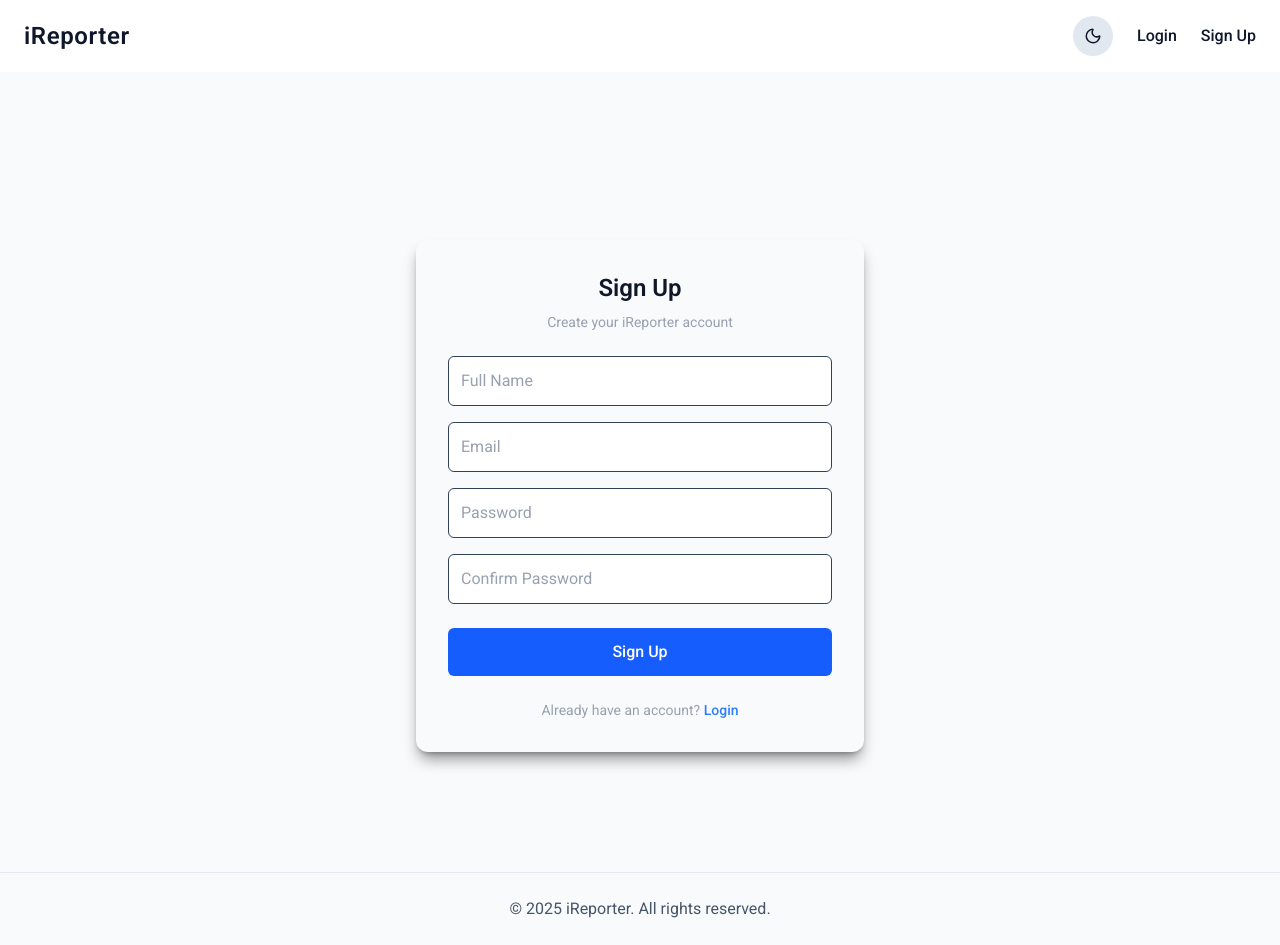
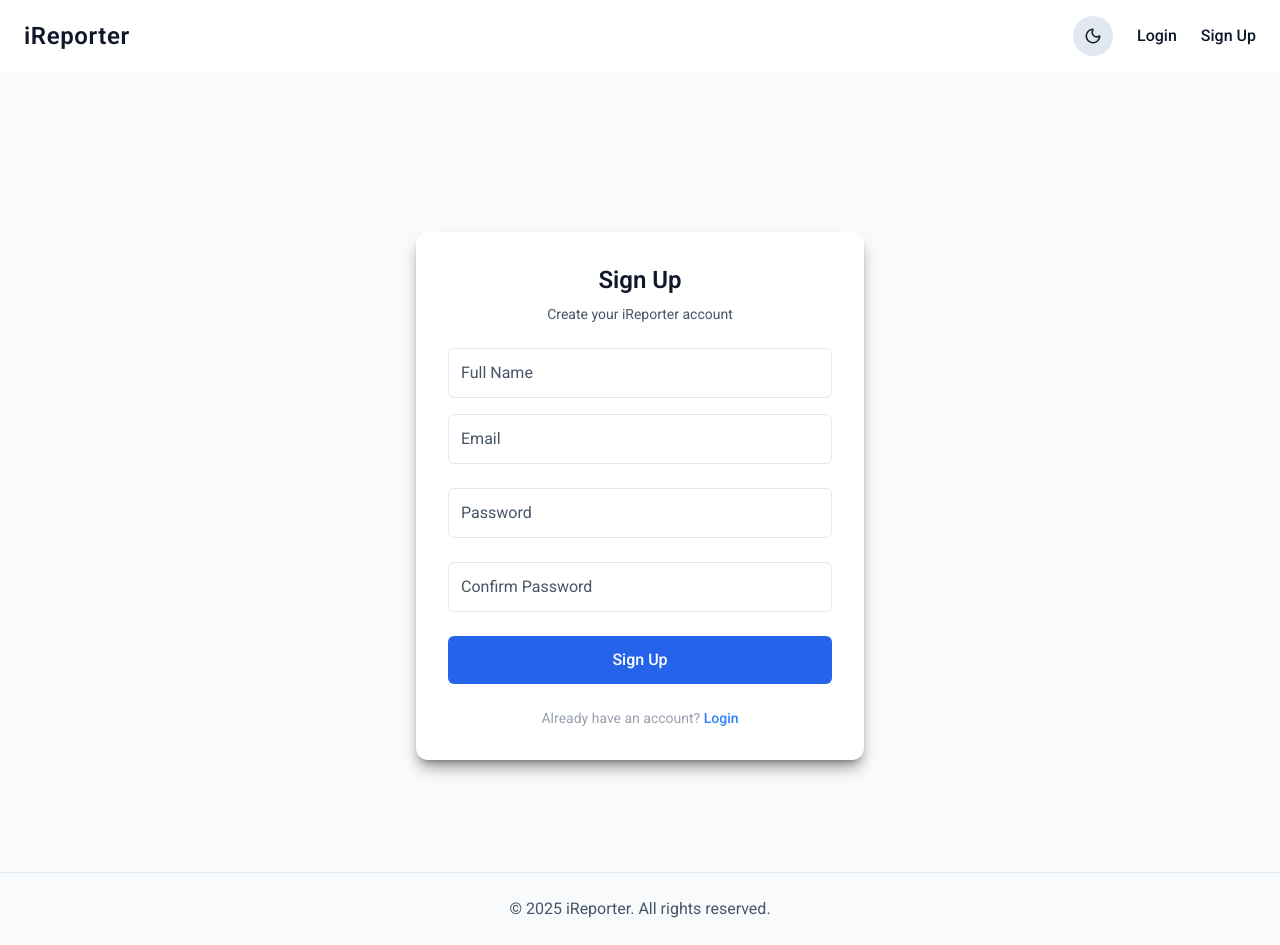
Before and after one commit to KipletingEdwin/iReporter-client--, a React (Vite) app: page /signup in a window 1280 px wide. Built offline with nearby package versions, Linux system fonts and the light colour scheme.

Commit message:
make sign up form respond to both dark and light mode

```diff
--- a/src/api/api.js
+++ b/src/api/api.js
@@ -1,6 +1,6 @@
 import axios from "axios";
 
-const API_URL = "http://localhost:3000";
+const API_URL = "http://localhost:3000";  //Local host enviroment
 
 export const signup = async (data) => {
   const res = await axios.post(`${API_URL}/signup`, data);
--- a/src/components/forms/SignupForm.jsx
+++ b/src/components/forms/SignupForm.jsx
@@ -52,17 +52,19 @@ export default function SignupForm() {
   return (
     <form
       onSubmit={handleSubmit}
-      className="  p-8 rounded-xl
+      className="
+    p-8 rounded-xl
     shadow-lg shadow-black/40
     w-full max-w-md mx-auto mt-12
+    bg-(--bg-surface)
     transition-all duration-200
   "
     >
-      <h2 className="text-2xl font-semibold mb-2 text-center text-gray-900 dark:text-gray-100">
+      <h2 className="text-2xl font-semibold mb-2 text-center text-(--text-primary)">
         Sign Up
       </h2>
 
-      <p className="text-sm text-gray-400 text-center mb-6">
+      <p className="text-sm text-(--text-secondary) text-center mb-6">
         Create your iReporter account
       </p>
 
@@ -84,11 +86,12 @@ export default function SignupForm() {
         placeholder="Full Name"
         value={formData.name}
         onChange={handleChange}
-        className=" bg-white
-      w-full p-3 mb-4 rounded-md
-      dark:bg-slate-800 text-gray-100 placeholder-gray-400
-      border border-slate-700
-      focus:outline-none focus:ring-2 focus:ring-blue-600
+        className="
+      w-full p-3 mb-4 rounded-md bg-(--bg-surface)
+      text-(--text-primary)
+      placeholder-(--text-secondary)
+      border border-(--border-color)
+      focus:outline-none focus:ring-2 focus:ring-(--primary)
       transition
     "
         required
@@ -100,11 +103,12 @@ export default function SignupForm() {
         placeholder="Email"
         value={formData.email}
         onChange={handleChange}
-        className=" bg-white
-      w-full p-3 mb-4 rounded-md
-      dark:bg-slate-800 text-gray-100 placeholder-gray-400
-      border border-slate-700
-      focus:outline-none focus:ring-2 focus:ring-blue-600
+        className="
+      w-full p-3 mb-6 rounded-md
+       bg-(--bg-surface)
+       text-(--text-primary) placeholder-(--text-secondary)
+      border border-(--border-color)
+      focus:outline-none focus:ring-2 focus:ring-(--primary)
       transition
     "
         required
@@ -116,11 +120,12 @@ export default function SignupForm() {
         placeholder="Password"
         value={formData.password}
         onChange={handleChange}
-        className=" bg-white
-      w-full p-3 mb-4 rounded-md
-      dark:bg-slate-800 text-gray-100 placeholder-gray-400
-      border border-slate-700
-      focus:outline-none focus:ring-2 focus:ring-blue-600
+        className="
+      w-full p-3 mb-6 rounded-md
+       bg-(--bg-surface)
+       text-(--text-primary) placeholder-(--text-secondary)
+      border border-(--border-color)
+      focus:outline-none focus:ring-2 focus:ring-(--primary)
       transition
     "
         required
@@ -133,10 +138,11 @@ export default function SignupForm() {
         value={formData.password_confirmation}
         onChange={handleChange}
         className="
-      w-full p-3 mb-6 rounded-md bg-white
-      dark:bg-slate-800 text-gray-100 placeholder-gray-400
-      border border-slate-700
-      focus:outline-none focus:ring-2 focus:ring-blue-600
+      w-full p-3 mb-6 rounded-md
+       bg-(--bg-surface)
+       text-(--text-primary) placeholder-(--text-secondary)
+      border border-(--border-color)
+      focus:outline-none focus:ring-2 focus:ring-(--primary)
       transition
     "
         required
@@ -147,8 +153,9 @@ export default function SignupForm() {
         disabled={loading}
         className="
       w-full py-3 rounded-md font-medium
-      bg-blue-600 text-white
-      hover:bg-blue-700
+      bg-(--primary)
+       text-white
+      hover:opacity-90
       transition
       disabled:opacity-60 disabled:cursor-not-allowed
       flex justify-center items-center gap-2
--- a/src/components/layout/Navbar.jsx
+++ b/src/components/layout/Navbar.jsx
@@ -5,7 +5,7 @@ import ThemeToggle from "../ui/ThemeToggle";
 
 export default function Navbar() {
   const navigate = useNavigate();
-  const location = useLocation();
+  // const location = useLocation();
 
   const [scrolled, setScrolled] = useState(false);
   const [menuOpen, setMenuOpen] = useState(false);
```
Also changed, not shown: src/components/reports/ReportList.jsx (+3 -6 lines).
